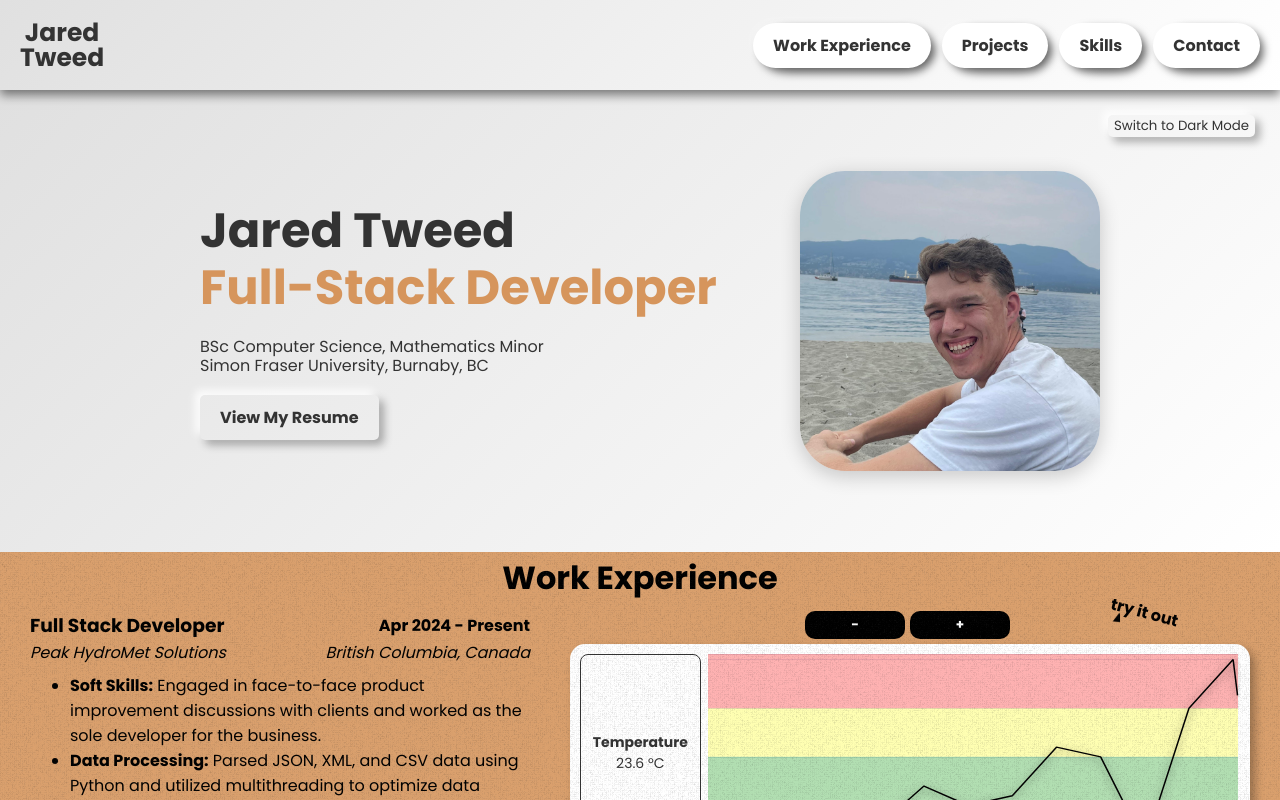
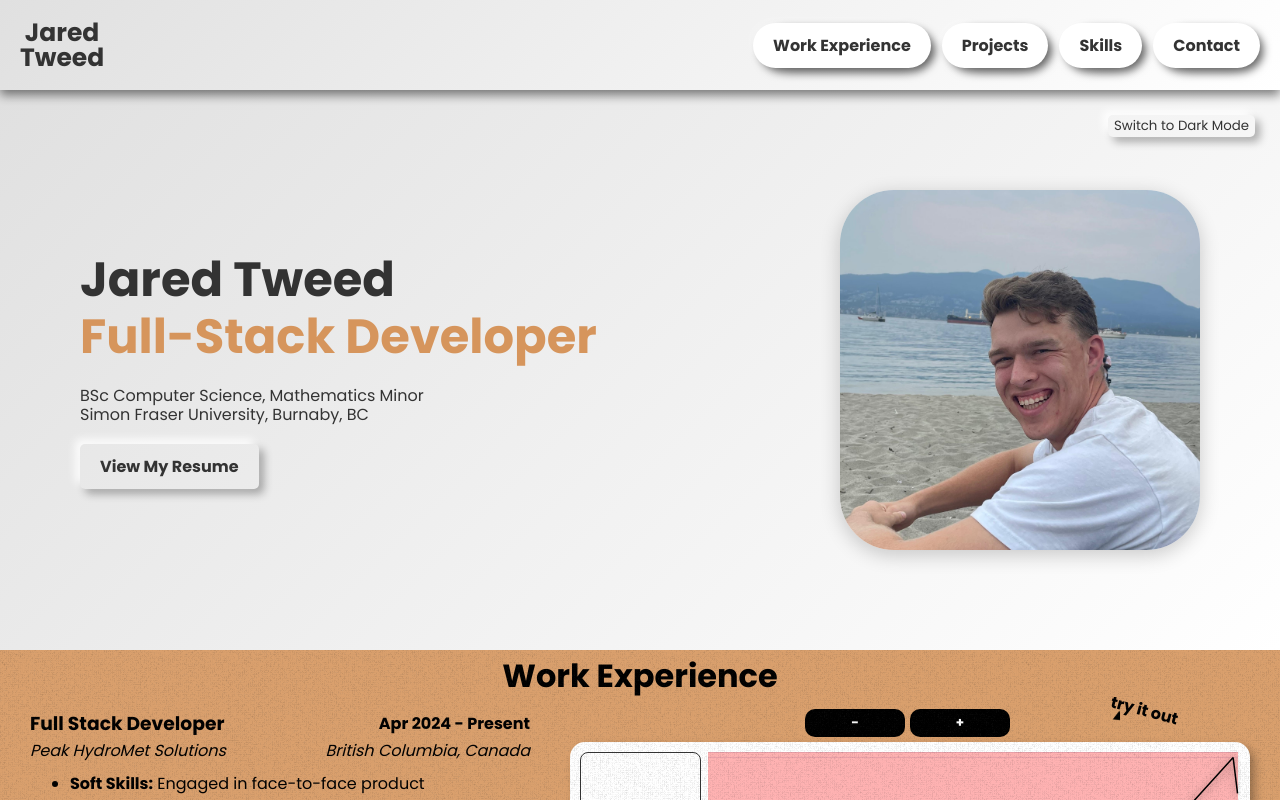
Before and after one commit to JaredTweed/react-resume, a React (Create React App) app in the folder resume/: page / in a window 1280 px wide. Shown: the top 800 px of the page. Built offline with nearby package versions, Linux system fonts and the light colour scheme.

Commit message:
hero layout

```diff
--- a/resume/src/components/HeroSection.css
+++ b/resume/src/components/HeroSection.css
@@ -22,9 +22,9 @@
   display: flex;
   align-items: center;
   text-align: left;
-  max-width: 900px;
+
   width: 100%;
-  padding: 20px 0 20px 20px;
+  padding: 80px;
 }
 
 /* Text Section */
@@ -46,10 +46,9 @@
 }
 
 .hero-text h1 span {
-  color: #007bff;
   color: hsl(28, 60%, 60%);
-  /* filter: url(#grainy);
-  background: black; */
+  /* filter: url(#grainy); */
+  /* background: black; */
 }
 
 
@@ -96,8 +95,70 @@
 .hero-image {
   /* flex: 1; */
   display: flex;
-  justify-content: center;
+  justify-content: right;
 }
+
+
+
+
+.hero-image img {
+
+  /* Limit image size */
+  width: 100%;
+  border-radius: 15%;
+  /* Accent border */
+  box-shadow: 0 5px 20px rgba(0, 0, 0, 0.2);
+}
+
+.toggle-button {
+  position: absolute;
+  top: 25px;
+  right: 25px;
+  cursor: pointer;
+  background: transparent;
+  color: var(--text-color);
+  font-family: 'Poppins', sans-serif;
+  box-shadow: var(--neumorphic-shadow);
+  border: none;
+  border-radius: 5px;
+}
+
+
+.hero-section {
+  height: max(70vh, 462px);
+}
+
+.hero-text {
+  text-wrap: nowrap;
+}
+
+.hero-content {
+  max-width: 1200px;
+}
+
+.hero-image img {
+  max-width: 80%;
+  max-height: max(46vh, 450px);
+}
+
+@media (max-width: 1080px) {
+  .hero-content {
+    padding: 40px;
+  }
+}
+
+@media (max-width: 965px) {
+  .hero-content {
+    padding: 20px;
+  }
+}
+
+@media (max-width: 936px) {
+  .hero-image img {
+    max-width: 90%;
+  }
+}
+
 
 @media (max-width: 876px) {
   .hero-image {
@@ -105,7 +166,6 @@
   }
 
   .hero-section {
-    /* height: 60vh; */
     height: max(60vh, 462px);
   }
 }
@@ -147,26 +207,3 @@
     font-size: 0.8rem;
   }
 }
-
-
-.hero-image img {
-  max-width: 300px;
-  /* Limit image size */
-  width: 100%;
-  border-radius: 15%;
-  /* Accent border */
-  box-shadow: 0 5px 20px rgba(0, 0, 0, 0.2);
-}
-
-.toggle-button {
-  position: absolute;
-  top: 25px;
-  right: 25px;
-  cursor: pointer;
-  background: transparent;
-  color: var(--text-color);
-  font-family: 'Poppins', sans-serif;
-  box-shadow: var(--neumorphic-shadow);
-  border: none;
-  border-radius: 5px;
-}
```
